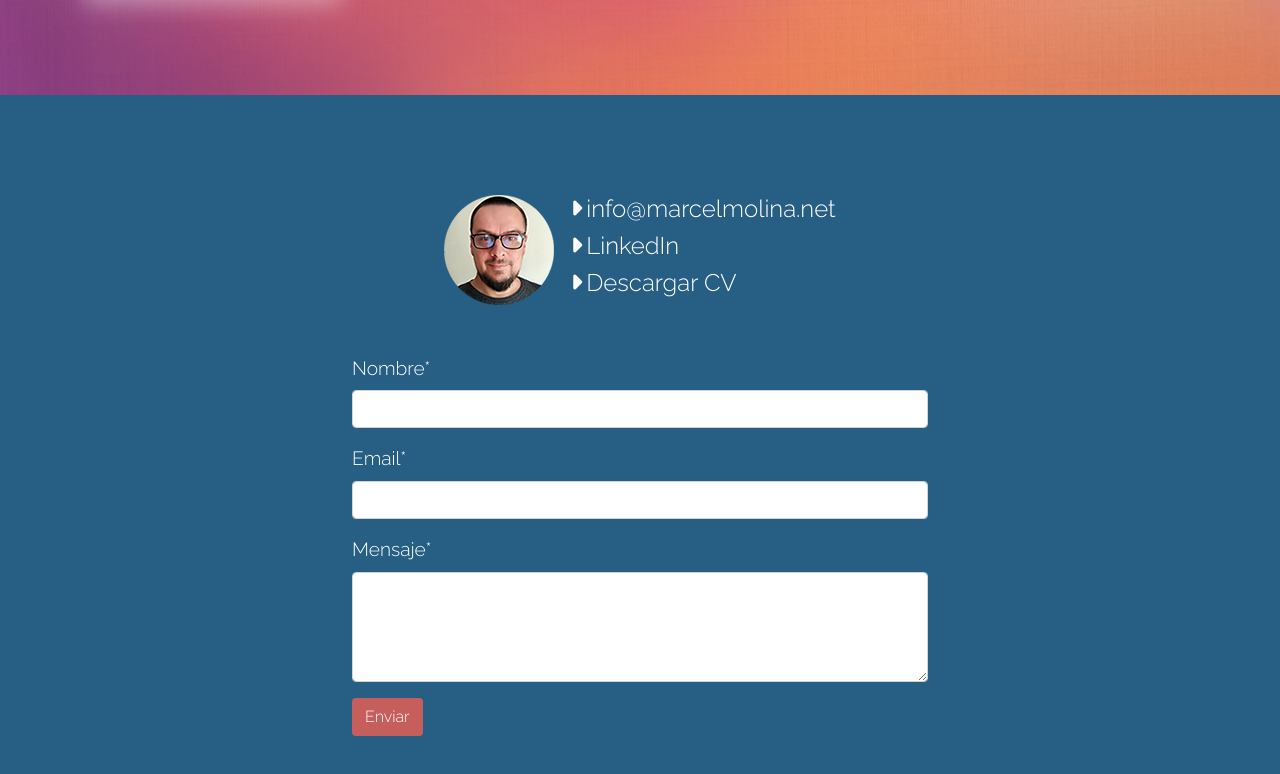
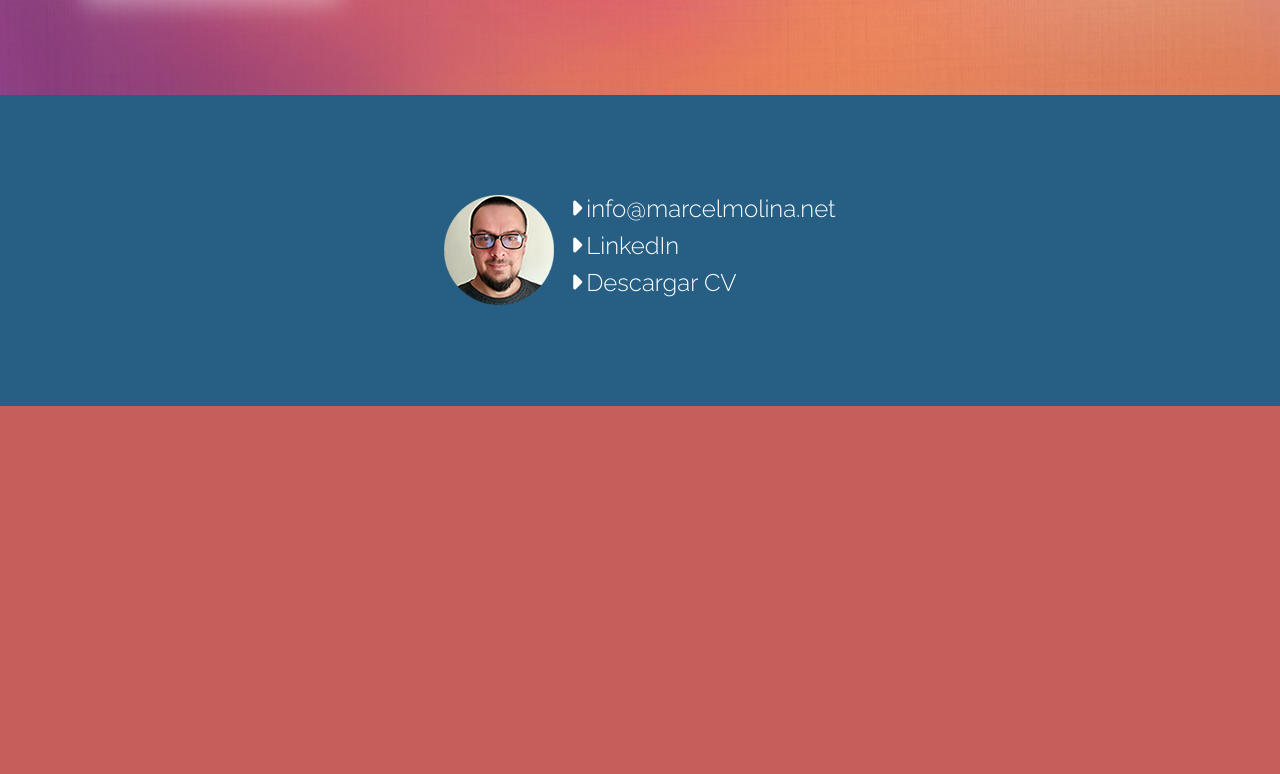
Before and after one commit to maparcepel/portafolio, a React (Create React App) app: page /MasSobreMi in a window 1280 px wide. Shown: the part 2272-3046 px from the top of the page. After the commit the page ends 2678 px from the top, so only its background shows below. Built offline with nearby package versions, Linux system fonts and the light colour scheme.

Commit message:
form deleted

```diff
--- a/src/components/Contacto.js
+++ b/src/components/Contacto.js
@@ -1,5 +1,4 @@
 import React from 'react'
-import {Form} from './Form'
 
 export const Contacto = () => {
 
@@ -17,8 +16,6 @@ export const Contacto = () => {
                 </div>
 
             </div>
-
-                <Form />
         </div>
     )
 }
--- a/src/components/Form.js
+++ /dev/null
@@ -1,91 +0,0 @@
-import React, {useState} from 'react';
-import  Constants from '../constants';
-import  {useForm} from '../hooks/useForm';
-import validator from 'validator';
-
-export const Form = () => {
-
-    const [values, handleInputChange, reset] = useForm({
-        name: '',
-        email: '',
-        message: ''
-    });
-
-    const {name, email, message} = values;
-
-    const formData = JSON.stringify(values);
-
-    const [submitFeedback, setSubmitFeedback] = useState('');
-
-    const [buttonDisabled, setButtonDisabled] = useState(false);
-
-    const handleSubmit =  (e) => {
-        e.preventDefault();
-
-        if(!name || !email || !message){
-            setSubmitFeedback('Todos los campos son obligatorios.');
-        }else if(!validator.isEmail(email)){
-            setSubmitFeedback('Debes escribir un email válido.');
-        }else{
-            setSubmitFeedback('Enviando...');
-
-            fetch(Constants.API_ROUTE + 'mailer.php', {
-                method: 'POST',
-                body: formData
-            })
-                .then(response => {
-                    if(response.ok) {
-                        setSubmitFeedback('Tu mensaje se ha enviado correctamente.');
-                        reset();
-                    }else{
-                        setSubmitFeedback('Ups. Algo ha fallado. Escríbeme a info@marcelmolina.net.');
-                    }
-                })
-                .catch(error => setSubmitFeedback('Ups. Algo ha fallado. Puedes escribirme a info@marcelmolina.net.'));
-                setButtonDisabled(true);
-        }
-    }
-
-    return (
-        <form className='container mt-5'>
-            <div className="mb-3">
-                <label htmlFor="name" className="form-label">Nombre*</label>
-                <input
-                    type="text"
-                    className="form-control"
-                    id="name"
-                    name="name"
-                    value={ name }
-                    onChange={ handleInputChange }
-                    aria-describedby="emailHelp"
-                    />
-            </div>
-            <div className="mb-3">
-                <label htmlFor="email" className="form-label">Email*</label>
-                <input
-                    type="email"
-                    className="form-control"
-                    id="email"
-                    name="email"
-                    value={ email }
-                    onChange={ handleInputChange }
-                    aria-describedby="emailHelp"
-                />
-            </div>
-            <div className="mb-3">
-                <label htmlFor="comments" className="form-label">Mensaje*</label>
-                <textarea
-                    rows="4"
-                    className="form-control"
-                    name="message"
-                    id="message"
-                    value={ message }
-                    onChange={ handleInputChange }
-                />
-            </div>
-
-            <button disabled={buttonDisabled} onClick={ handleSubmit } type="submit" className="btn">Enviar</button>
-            <span className="submitFeedback">{ submitFeedback }</span>
-        </form>
-    )
-}
--- a/src/components/Timeline.js
+++ b/src/components/Timeline.js
@@ -17,9 +17,9 @@ export const Timeline = () => {
             </div>
 
             <div className='col-6 sobre-mi-right'>
-                <h4>Desarrollador Full Stack en <a href="https://es.linkedin.com/company/grability-inc-" target='blank'>Grability</a> </h4>
+                <h4>Desarrollador Full Stack en <a href="https://es.linkedin.com/company/grability-inc-" target='blank'><strong>Grability</strong></a> </h4>
                 <p>
-
+                    Trabajando para <strong>El Corte Inglés Supermercado y el Hipercor</strong> en el equipo Back end con PHP, Laravel, Postgres, corrigiendo errores, desarrollando nuevas funcionalidades, aunque también haciendo tareas de Front con React, Javascript, CSS, Bootstrap, HTML, actualizando y creando nuevas vistas en el CMS que alimenta la app.
                 </p>
 
             </div>
@@ -27,7 +27,7 @@ export const Timeline = () => {
             <div className='col-6 sobre-mi-left'>
                 <h4>Curso React: De cero a experto ( Hooks y MERN )</h4>
                 <p>
-                    <a href="https://www.udemy.com/course/react-cero-experto/" target='blank'>Udemy - Fernando Herrera</a> <br/>Context API, MERN, Hooks, Firestore, JWT, Testing, Autenticaciones, Despliegues, CRUD, Logs, SASS, Multiple Routers...
+                    <a href="https://www.udemy.com/course/react-cero-experto/" target='blank'>Udemy - Fernando Herrera</a> <br />Context API, MERN, Hooks, Firestore, JWT, Testing, Autenticaciones, Despliegues, CRUD, Logs, SASS, Multiple Routers...
                 </p>
             </div>
 
@@ -39,7 +39,7 @@ export const Timeline = () => {
             <div className='col-6 sobre-mi-left'>
                 <h4>Curso Backend con Node.js</h4>
                 <p>
-                    <a href="https://www.barcelonactiva.cat/itacademy" target='blank'>IT Academy - Barcelona Activa </a> <br/>Javascript, Node.js, Express, Patterns, APIs, Bases de datos, Git.
+                    <a href="https://www.barcelonactiva.cat/itacademy" target='blank'>IT Academy - Barcelona Activa </a> <br />Javascript, Node.js, Express, Patterns, APIs, Bases de datos, Git.
                 </p>
             </div>
 
@@ -91,7 +91,7 @@ export const Timeline = () => {
             <div className='col-6 sobre-mi-left'>
                 <h4>Curso Desarrollo de aplicaciones con tecnologías web</h4>
                 <p>
-                    <a href="https://www.talent.upc.edu/" target='blank'>UPC School (Universitat Politècnica de Catalunya)</a>. <br/>Programación web en el entornos cliente y servidor, implantación de aplicaciones web en entorno internet, intranet y extranet, módulo de prácticas profesionales en la empresa Clicko
+                    <a href="https://www.talent.upc.edu/" target='blank'>UPC School (Universitat Politècnica de Catalunya)</a>. <br />Programación web en el entornos cliente y servidor, implantación de aplicaciones web en entorno internet, intranet y extranet, módulo de prácticas profesionales en la empresa Clicko
                 </p>
             </div>
 
@@ -155,7 +155,7 @@ export const Timeline = () => {
             <div className='col-6 sobre-mi-left'>
                 <h4>Publicidad  </h4>
                 <p>
-                <a href="https://www.duoc.cl/" target='blank'>Duoc UC</a> (Chile)
+                    <a href="https://www.duoc.cl/" target='blank'>Duoc UC</a> (Chile)
                 </p>
             </div>
 
```
Lines whose indentation alone changed are shown as unchanged.
